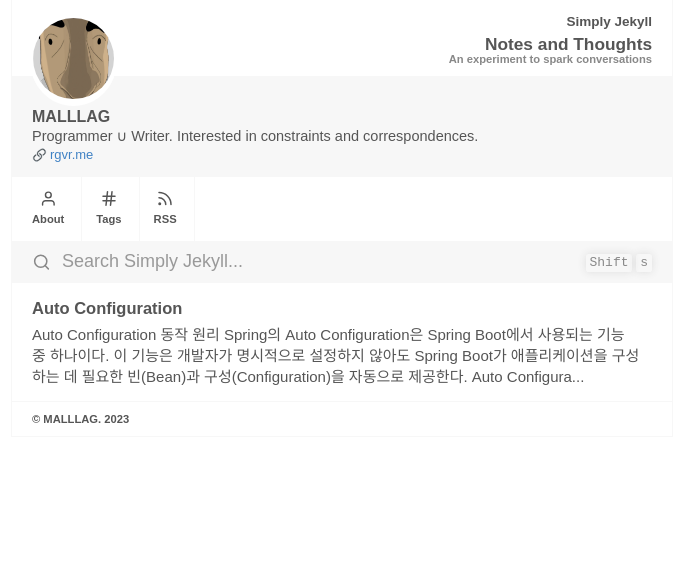
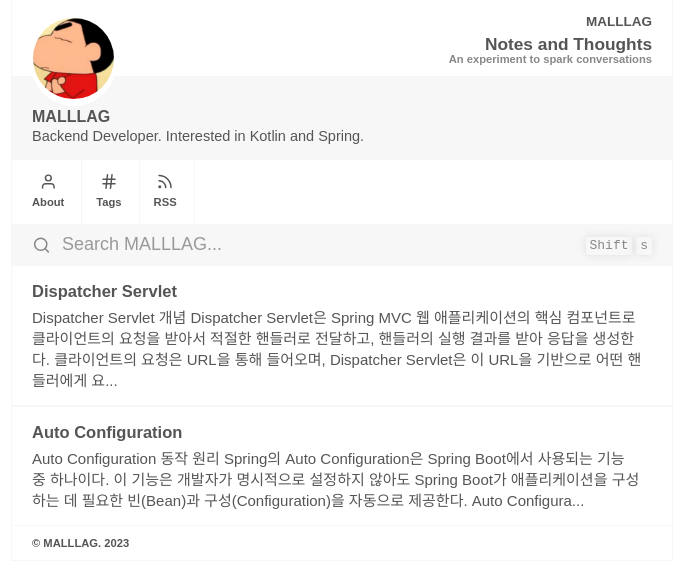
Before and after one commit to MALLLAG/MALLLAG.github.io, a Jekyll site: the page built from index.md, in a window 1280 px wide. Shown: the top 586 px of the page, without its empty margins (298-985 px from the left). Built offline with Jekyll 4.4.1, drawn with Linux system fonts in a browser that asks for light colours; part of the change alters nothing that is shown.

Commit message:
feat: Dispatcher Servlet

````diff
--- a/_config.yml
+++ b/_config.yml
@@ -28,7 +28,7 @@ url: "https://simply-jekyll.netlify.app/" # the base hostname & protocol for you
 # your social media links etc
 #######################################################################
 
-heading: Simply Jekyll
+heading: MALLLAG
 subheading: # subheading won't work without a tagline,
           # tagline is mandatory if you want the
           # suheading to appear. The reason is
@@ -56,17 +56,16 @@ user:
                 # granular enabling or disabling as with the 'preferences'
                 # or the site-wide settings.
   name: MALLLAG
-  bio: Programmer ∪ Writer. Interested in constraints and correspondences.
-  email: raghu-veer@outlook.com
+  bio: Backend Developer. Interested in Kotlin and Spring.
+  email: beyool95@naver.com
   photo: /assets/img/profile.png
-  alt_link: rgvr.me
   social: # just leave the field blank or type in null, if you don't have a
           # particular social media account and it won't appear
     enabled: false  # turn this to true
-    twitter: rgvrme
-    github: rgvr
-    youtube: rgvr
-    linkedin: rgvr
+    twitter: false
+    github: malllag
+    youtube: false
+    linkedin: false
     twitch: null
     facebook: null
     instagram: null
--- a/_posts/2023-06-24-AutoConfiguration.md
+++ b/_posts/2023-06-24-AutoConfiguration.md
@@ -193,16 +193,6 @@ public class MyApplication {
 > 4. 구성 우선순위를 고려하여 빈들이 생성되고, 의존성 주입(Dependency Injection) 등의 처리가 이루어진다.
 > 5. 최종적으로 구성된 빈들을 사용하여 Spring Boot 애플리케이션을 실행한다.
 
-```mermaid
-graph LR
-A[애플리케이션 클래스 패스 스캔] --> B[자동 구성 클래스 탐색]
-B --> C[조건부 구성 검사]
-C -- 조건 만족 --> D[빈 및 구성 생성]
-D --> E[Spring 애플리케이션 컨텍스트 등록]
-C -- 조건 불만족 --> F[다음 자동 구성 클래스 탐색]
-E --> G[의존성 주입 및 빈 생성]
-F --> B
-G --> H[애플리케이션 실행]
-```
+<img width="603" alt="1" src="https://github.com/MALLLAG/TIL/assets/87420630/bc866674-463a-4ac3-af99-12590950c747">
 
 Auto Configuration은 Spring Boot의 핵심 기능 중 하나로, 개발자는 필요한 빈과 구성을 명시적으로 작성하지 않아도 애플리케이션을 간편하게 구성할 수 있다.
--- /dev/null
+++ b/_posts/2023-06-25-DispatcherServlet.md
@@ -0,0 +1,133 @@
+---
+title: Dispatcher Servlet
+tags: Spring
+comments: true
+---
+
+# Dispatcher Servlet 개념
+
+Dispatcher Servlet은 Spring MVC 웹 애플리케이션의 핵심 컴포넌트로 클라이언트의 요청을 받아서 적절한 핸들러로 전달하고, <br>
+핸들러의 실행 결과를 받아 응답을 생성한다.
+
+클라이언트의 요청은 URL을 통해 들어오며, Dispatcher Servlet은 이 URL을 기반으로 어떤 핸들러에게 요청을 전달할지 결정한다. <br>
+이를 위해 Dispatcher Servlet은 핸들러 매핑, 핸들러 어댑터, 뷰 리졸버 등의 다양한 컴포넌트와 협력한다.
+
+<br>
+
+# Dispatcher Servlet 구조
+
+<img width="963" alt="1" src="https://github.com/MALLLAG/TIL/assets/87420630/f9973701-8655-4faa-b5ca-f683a5dc268e">
+
+> 클라이언트가 Dispatcher Servlet에게 요청을 보내고, Dispatcher Servlet은 Handler Mapping을 통해 어떤 핸들러가 해당 요청을 처리할지 찾는다. <br>
+> 그 후 Dispatcher Servlet은 Handler Adapter를 통해 찾은 핸들러를 실행하고, 핸들러의 실행 결과를 View Resolver를 통해 적절한 뷰로 변환한다. <br>
+> 최종적으로 Dispatcher Servlet은 변환된 뷰를 클라이언트에게 응답으로 보낸다.
+
+<br>
+
+# Dispatcher Servlet 동작 원리
+
+1. 클라이언트가 URL을 통해 요청을 보낸다.
+2. 요청은 웹 서버에서 Dispatcher Servlet으로 전달된다.
+3. Dispatcher Servlet은 Handler Mapping을 통해 요청을 처리할 핸들러를 찾는다.
+4. 찾은 핸들러는 Handler Adapter를 통해 실행되고, 클라이언트의 요청에 따라 필요한 비즈니스 로직을 처리한다.
+5. 핸들러의 실행 결과는 ModelAndView 객체에 담겨서 반환된다.
+6. Dispatcher Servlet은 View Resolver를 통해 실행 결과를 보여줄 적절한 뷰를 찾는다.
+7. 찾은 뷰는 Model 객체와 함께 클라이언트에게 응답으로 보내진다.
+8. 클라이언트는 응답을 받고, 필요에 따라 새로운 요청을 보낼 수 있다.
+
+<br>
+
+## Handler Mapping
+
+Handler Mapping은 Dispatcher Servlet이 클라이언트의 요청을 처리할 핸들러를 결정하는 역할을 수행하는 컴포넌트이다. <br>
+Handler Mapping은 요청의 경로, HTTP 메소드, 요청 헤더 등을 기준으로 적절한 핸들러를 찾아주는 역할을 한다.
+
+### RequestMappingHandlerMapping
+
+RequestMappingHandlerMapping은 @RequestMapping 어노테이션을 사용하여 매핑된 핸들러를 찾는 가장 일반적인 Handler Mapping이다. <br>
+@RequestMapping 어노테이션이 적용된 메소드와 요청 경로를 비교하여 일치하는 핸들러를 찾는다. <br>
+이 Handler Mapping은 클래스와 메소드 단위의 @RequestMapping 어노테이션을 모두 고려하여 핸들러를 결정한다.
+
+### SimpleUrlHandlerMapping
+
+SimpleUrlHandlerMapping은 URL 패턴과 핸들러를 매핑하는 Handler Mapping이다. <br>
+설정 파일에서 URL 패턴과 핸들러 간의 매핑을 정의하며, 요청의 경로와 일치하는 패턴을 가진 핸들러를 찾는다. <br>
+주로 정적인 URL 패턴과 고정된 핸들러를 매핑할 때 사용된다.
+
+### BeanNameUrlHandlerMapping
+
+BeanNameUrlHandlerMapping은 핸들러의 빈 이름과 요청 경로를 매핑하는 Handler Mapping이다. <br>
+Spring의 빈 컨테이너에서 핸들러의 빈 이름을 기준으로 매핑을 수행하고, 핸들러의 빈 이름과 요청 경로가 일치하는 경우 해당 핸들러를 선택한다.
+
+<br>
+
+## Handler Adapter
+
+Handler Adapter는 Dispatcher Servlet이 핸들러와 상호 작용하고, 핸들러의 실행을 처리하는 역할을 담당하는 컴포넌트이다. <br>
+핸들러의 실행 결과를 적절한 응답으로 변환하고, Dispatcher Servlet으로 반환해준다.
+
+### RequestMappingHandlerAdapter
+
+RequestMappingHandlerAdapter는 @RequestMapping 어노테이션을 사용하여 매핑된 핸들러의 실행을 처리하는 Handler Adapter이다. <br>
+핸들러 메소드의 매개변수와 반환 값을 처리하며, 요청 파라미터 추출, 데이터 바인딩, 검증, 반환 값 변환 등의 작업을 수행한다.
+
+### HttpRequestHandlerAdapter
+
+HttpRequestHandlerAdapter는 HttpRequestHandler 인터페이스를 구현한 핸들러의 실행을 처리하는 Handler Adapter이다. <br>
+HttpRequestHandler는 서블릿 API의 HttpServletRequest와 HttpServletResponse를 직접 다루는 핸들러를 위한 인터페이스이다. <br>
+HttpRequestHandlerAdapter는 이러한 핸들러의 실행을 적절하게 처리하여 요청과 응답을 관리한다.
+
+
+<br>
+<hr>
+
+
+```java
+@Controller
+public class HelloController {
+
+  @RequestMapping("/hello")
+  @ResponseBody
+  public String hello() {
+    return "Hello, Spring!";
+  }
+}
+
+@Configuration
+@EnableWebMvc
+public class WebConfig implements WebMvcConfigurer {
+
+  @Bean
+  public ViewResolver viewResolver() {
+    InternalResourceViewResolver resolver = new InternalResourceViewResolver();
+    resolver.setPrefix("/WEB-INF/views/");
+    resolver.setSuffix(".jsp");
+    return resolver;
+  }
+}
+
+public class AppInitializer implements WebApplicationInitializer {
+
+  @Override
+  public void onStartup(ServletContext servletContext) throws ServletException {
+    AnnotationConfigWebApplicationContext context = new AnnotationConfigWebApplicationContext();
+    context.register(WebConfig.class);
+
+    DispatcherServlet dispatcherServlet = new DispatcherServlet(context);
+    ServletRegistration.Dynamic registration = servletContext.addServlet("dispatcherServlet", dispatcherServlet);
+    registration.setLoadOnStartup(1);
+    registration.addMapping("/");
+  }
+}
+```
+
+<br>
+
+# Dispatcher Servlet 장점
+
+- **중앙 집중화된 요청 처리**: Dispatcher Servlet은 Spring MVC 웹 애플리케이션에서 클라이언트의 모든 요청을 처리하는 중앙 집중화된 컴포넌트다. 이를 통해 요청 처리 로직을 한 곳에서 관리할 수 있으며, 애플리케이션의 구조와 유지 보수성을 향상시킨다.
+- **유연한 핸들러 매핑**: Dispatcher Servlet은 핸들러 매핑을 통해 어떤 핸들러가 요청을 처리할지 결정한다. 핸들러 매핑은 다양한 전략을 사용할 수 있으며, URL 패턴, HTTP 메소드, 요청 헤더 등을 기준으로 핸들러를 선택할 수 있다. 이를 통해 요청의 종류에 따라 다른 핸들러를 지정하거나 동적으로 핸들러를 결정할 수 있다.
+- **다양한 핸들러 어댑터 지원**: Dispatcher Servlet은 다양한 핸들러 어댑터를 지원하여 다양한 종류의 핸들러를 처리할 수 있다. 핸들러 어댑터는 특정 핸들러의 실행을 담당하고, 핸들러의 반환 값을 적절한 응답으로 변환한다. 이를 통해 컨트롤러, REST API 핸들러, 비동기 핸들러 등 다양한 핸들러 유형을 처리할 수 있다.
+- **유연한 뷰 해결 전략**: Dispatcher Servlet은 View Resolver를 통해 적절한 뷰를 찾고 처리 결과를 뷰에 전달한다. View Resolver는 다양한 뷰 템플릿 엔진과의 통합을 제공하며, 뷰의 위치, 포맷 등을 유연하게 구성할 수 있다. 이를 통해 다양한 형태의 응답을 생성할 수 있다.
+- **인터셉터를 통한 전처리 및 후처리**: Dispatcher Servlet은 인터셉터를 통해 요청의 전처리 및 후처리 작업을 수행할 수 있다. 인터셉터는 핸들러 실행 전후에 추가 작업을 수행하며, 인증, 로깅, 트랜잭션 관리 등 다양한 업무 처리를 위해 사용될 수 있다.
+- **확장 가능한 구조**: Dispatcher Servlet은 Spring의 웹 애플리케이션 컨텍스트와 긴밀하게 통합되어 있다. 따라서 다른 Spring 기능 및 서비스와의 통합이 용이하며, 커스텀 확장이 가능하다.
````
Also changed, not shown: assets/img/profile.png.
